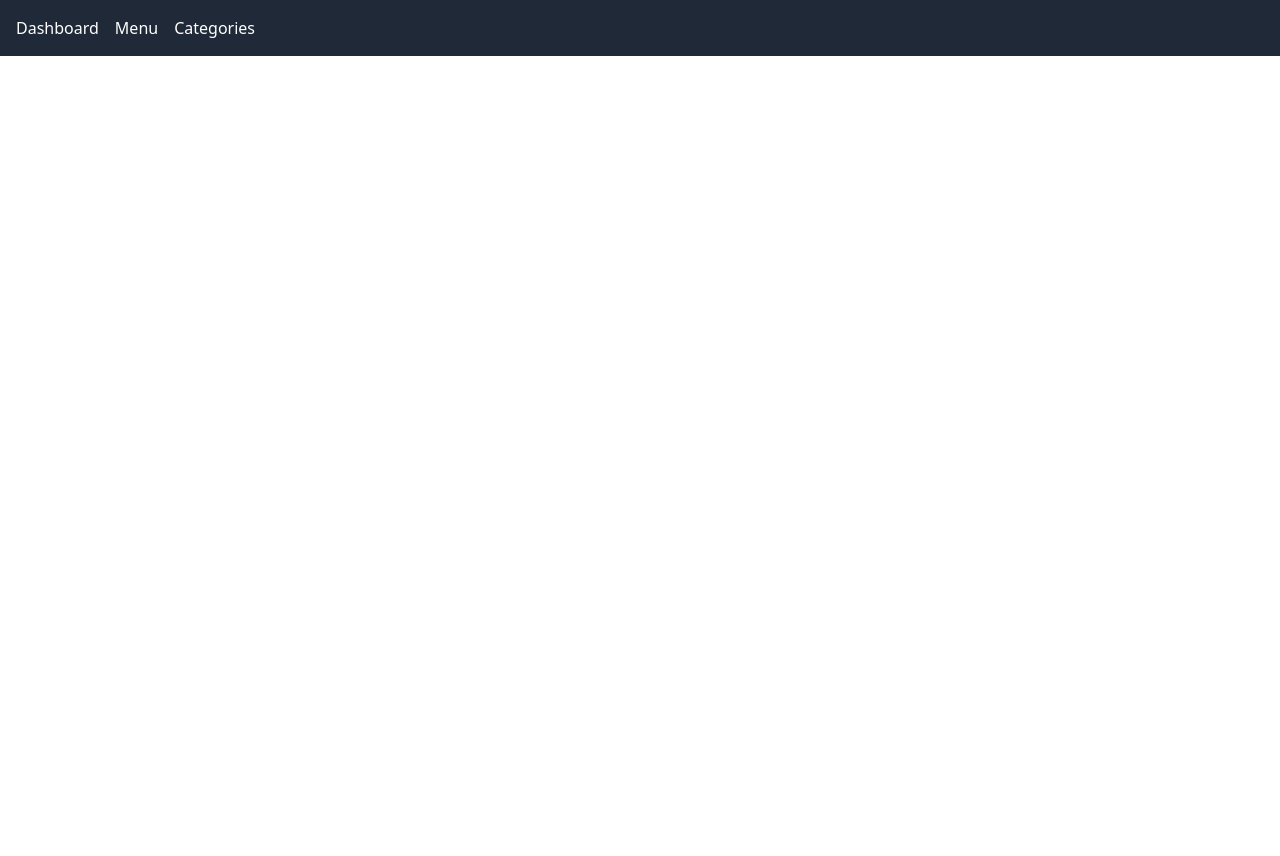
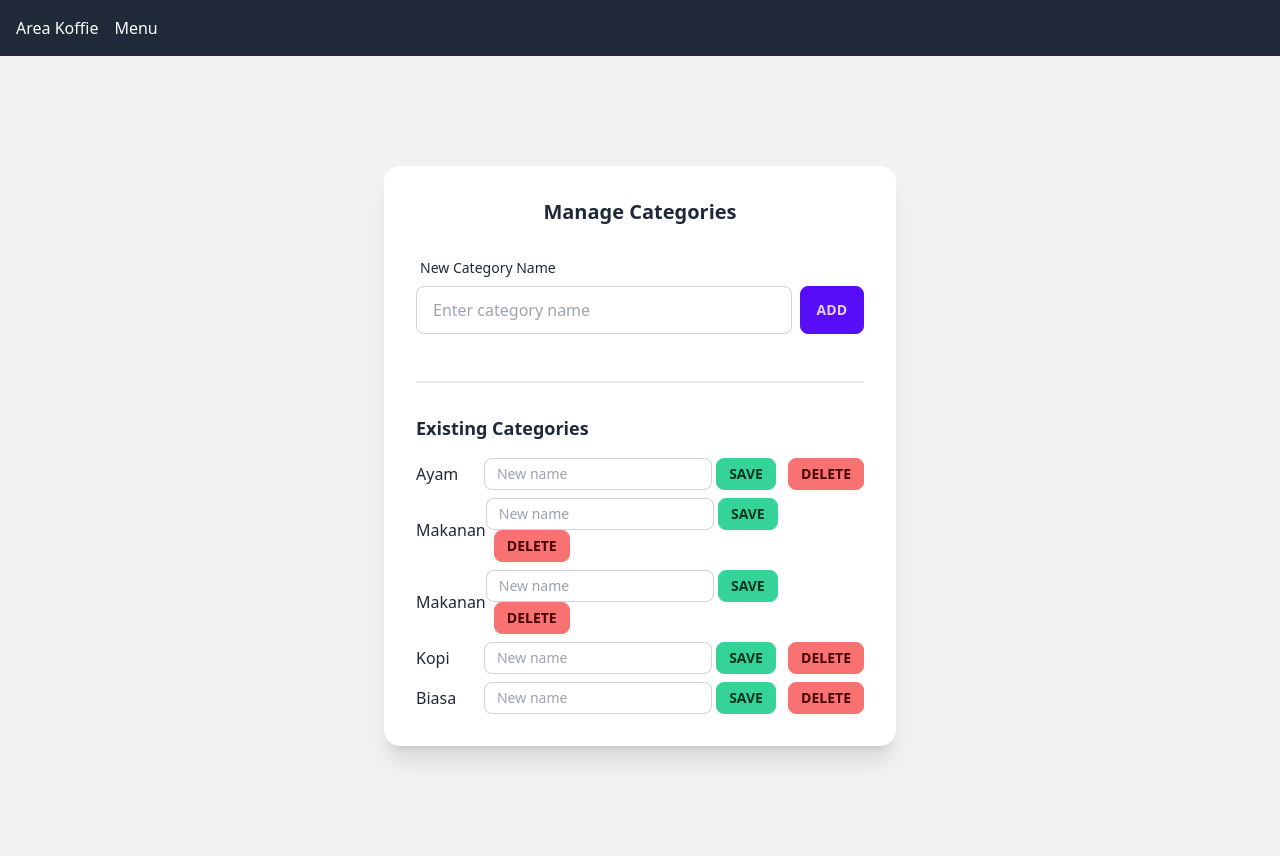
Before and after one commit to ZEEKA10/area-koffie, a PHP site: page /views/index.php in a window 1280 px wide. Before the commit the page ends 56 px from the top, so only its background shows below. Run offline with PHP 8.4, Linux system fonts and the light colour scheme; data comes from the database, SQL or seed files in the repository; some libraries are stand-ins or nearby versions.

Commit message:
fix navbar

```diff
--- a/views/index.php
+++ b/views/index.php
@@ -1,56 +1,106 @@
 <?php
-session_start();
 
-// Cek apakah session 'status' ada
-if (isset($_SESSION['status'])) {
-    $statusMessage = $_SESSION['status'];
-    unset($_SESSION['status']); // Hapus session setelah digunakan
-} else {
-    $statusMessage = null;
+require '../logic/koneksi.php';
+
+// Tambahkan kategori baru
+if (isset($_POST['kategoriTambah'])) {
+    $kategori = $_POST['kategoriTambah'];
+    $create = "INSERT INTO kategori (id_kategori, nama_kategori) VALUES (NULL, '$kategori')";
+    mysqli_query($conn, $create);
+    header("Location: ".$_SERVER['PHP_SELF']);
+    exit;
 }
+
+// Hapus kategori
+if (isset($_POST['kategoriHapus'])) {
+    $id = $_POST['kategoriHapus'];
+    $delete = "DELETE FROM kategori WHERE id_kategori = '$id'";
+    mysqli_query($conn, $delete);
+    header("Location: ".$_SERVER['PHP_SELF']);
+    exit;
+}
+
+// Edit kategori
+if (isset($_POST['kategoriEdit']) && isset($_POST['kategoriBaru'])) {
+    $id = $_POST['kategoriEdit'];
+    $kategoriBaru = $_POST['kategoriBaru'];
+    $update = "UPDATE kategori SET nama_kategori = '$kategoriBaru' WHERE id_kategori = '$id'";
+    mysqli_query($conn, $update);
+    header("Location: ".$_SERVER['PHP_SELF']);
+    exit;
+}
+
+// Ambil semua kategori
+$select = "SELECT * FROM kategori";
+$selectSql = mysqli_query($conn, $select);
+
 ?>
+
 <!DOCTYPE html>
-<html>
+<html lang="en" data-theme="light">
 
 <head>
-    <title>Dynamic Content</title>
+    <meta charset="UTF-8">
+    <meta name="viewport" content="width=device-width, initial-scale=1.0">
+    <title>Area Coffee - Manage Categories</title>
+    <link href="https://cdn.jsdelivr.net/npm/daisyui@3.9.4/dist/full.css" rel="stylesheet" type="text/css" />
     <script src="https://cdn.tailwindcss.com"></script>
-    <script src="https://cdn.jsdelivr.net/gh/alpinejs/alpine@v2.x.x/dist/alpine.min.js" defer></script>
 </head>
 
-<body x-data="{ currentPage: 'dashboard' }">
-
-
+<body>
+    <!-- Container Card -->
     <nav class="bg-gray-800 p-4">
         <ul class="flex space-x-4">
-            <li><a href="../views//index.php" @click.prevent="currentPage = 'dashboard'" class="text-white hover:underline">Dashboard</a>
+            <li>
+                <p class="text-white">Area Koffie</p>
             </li>
             <li><a href="../views/menu.php" @click.prevent="currentPage = 'menu'"
                     class="text-white hover:underline">Menu</a></li>
-            <li><a href="../views/category.php" @click.prevent="currentPage = 'categories'"
-                    class="text-white hover:underline">Categories</a></li>
     </nav>
-
-    <!-- Alert Section -->
-    <?php if ($statusMessage): ?>
-    <div role="alert" class="alert bg-primary shadow-lg border-l-4 border-blue-500 p-4 max-w-md w-full"
-        x-data="{ visible: true }" x-show="visible">
-        <div class="flex items-center">
-            <svg xmlns="http://www.w3.org/2000/svg" fill="none" viewBox="0 0 24 24"
-                class="stroke-info h-6 w-6 shrink-0 mr-2">
-                <path stroke-linecap="round" stroke-linejoin="round" stroke-width="2"
-                    d="M13 16h-1v-4h-1m1-4h.01M21 12a9 9 0 11-18 0 9 9 0 0118 0z"></path>
-            </svg>
-            <span class="text-gray-800 bg-success"><?= htmlspecialchars($statusMessage); ?></span>
-        </div>
-        <div class="mt-2 flex justify-end space-x-2">
-            <button @click="visible = false" class="btn btn-sm btn-error">Close</button>
+    <div class="bg-base-200 flex items-center justify-center min-h-screen p-4">
+        <div class="card w-full max-w-lg bg-base-100 shadow-xl">
+            <div class="card-body">
+                <h2 class="card-title justify-center mb-4">Manage Categories</h2>
+                <!-- Form Tambah Kategori -->
+                <form method="post" action="">
+                    <div class="form-control w-full mb-4">
+                        <label class="label" for="newCategory">
+                            <span class="label-text">New Category Name</span>
+                        </label>
+                        <div class="flex space-x-2">
+                            <input type="text" id="newCategory" placeholder="Enter category name"
+                                class="input input-bordered w-full" name="kategoriTambah" required />
+                            <button type="submit" class="btn btn-primary">Add</button>
+                        </div>
+                    </div>
+                </form>
+                <div class="divider"></div>
+                <!-- Tampilkan Kategori -->
+                <h3 class="text-lg font-semibold mb-2">Existing Categories</h3>
+                <ul class="space-y-2">
+                    <?php while ($data = mysqli_fetch_assoc($selectSql)) { ?>
+                    <li class="flex justify-between items-center">
+                        <span><?= htmlspecialchars($data['nama_kategori']); ?></span>
+                        <div class="space-x-2">
+                            <!-- Form Edit -->
+                            <form method="post" action="" class="inline">
+                                <input type="hidden" name="kategoriEdit" value="<?= $data['id_kategori']; ?>">
+                                <input type="text" name="kategoriBaru" placeholder="New name"
+                                    class="input input-bordered input-sm" required>
+                                <button type="submit" class="btn btn-sm btn-success">Save</button>
+                            </form>
+                            <!-- Form Delete -->
+                            <form method="post" action="" class="inline">
+                                <input type="hidden" name="kategoriHapus" value="<?= $data['id_kategori']; ?>">
+                                <button type="submit" class="btn btn-sm btn-error">Delete</button>
+                            </form>
+                        </div>
+                    </li>
+                    <?php } ?>
+                </ul>
+            </div>
         </div>
     </div>
-    <?php endif; ?>
-
-
-
 </body>
 
 </html>
```
Also changed, not shown: views/category.php (deleted, +0 -107 lines), views/menu.php (+7 -9 lines), src/uploads/0c9fcf2a361da5a5a47dc98881ec1880.jpg (added), src/uploads/3d58b531bfa9d5aaed1adad2da280de8.jpg (added).
